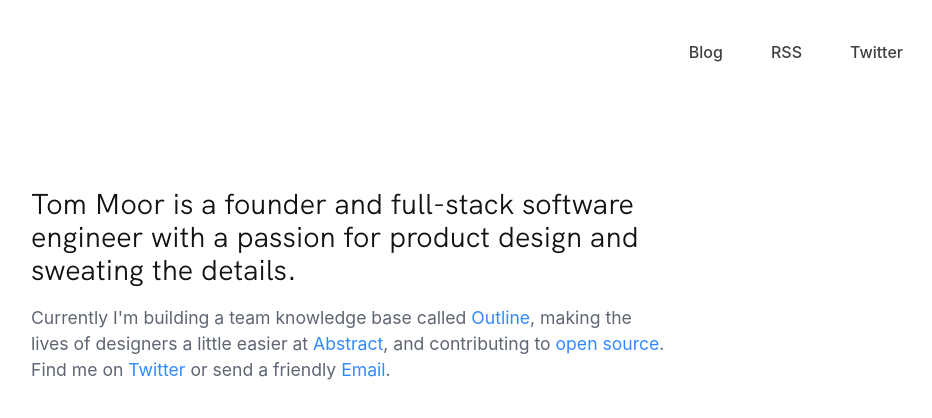
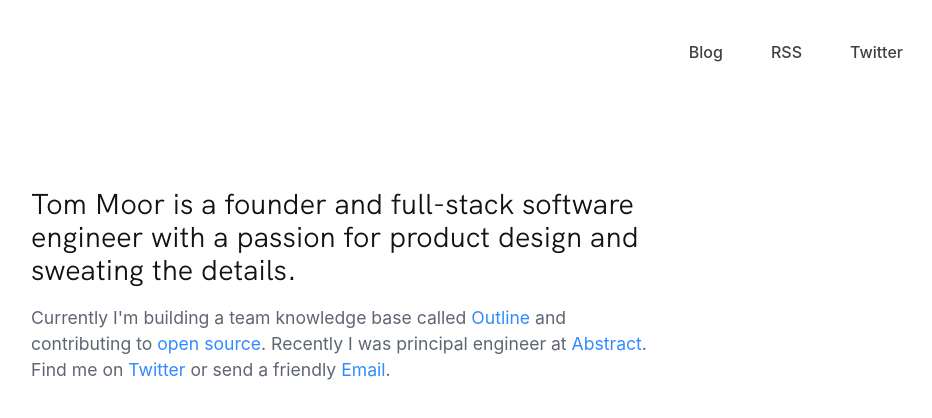
Before and after one commit to tommoor/tommoor.com, a Next.js app: page / in a window 1280 px wide. Shown: the top 418 px of the page, without its empty margins (291-1223 px from the left). Built offline with nearby package versions, Linux system fonts and the light colour scheme.

Commit message:
:wave: Abstract

```diff
--- a/pages/index.tsx
+++ b/pages/index.tsx
@@ -15,14 +15,14 @@ export default function Home() {
           Currently I'm building a team knowledge base called{" "}
           <a href="https://www.getoutline.com?ref=tommoor" target="_blank">
             Outline
+          </a>{" "}
+          and contributing to{" "}
+          <a href="https://github.com/tommoor" target="_blank">
+            open source
           </a>
-          , making the lives of designers a little easier at{" "}
+          . Recently I was principal engineer at{" "}
           <a href="https://www.abstract.com?ref=tommoor" target="_blank">
             Abstract
-          </a>
-          , and contributing to{" "}
-          <a href="https://github.com/tommoor" target="_blank">
-            open source
           </a>
           . Find me on{" "}
           <a href="https://www.twitter.com/tommoor" target="_blank">
```
